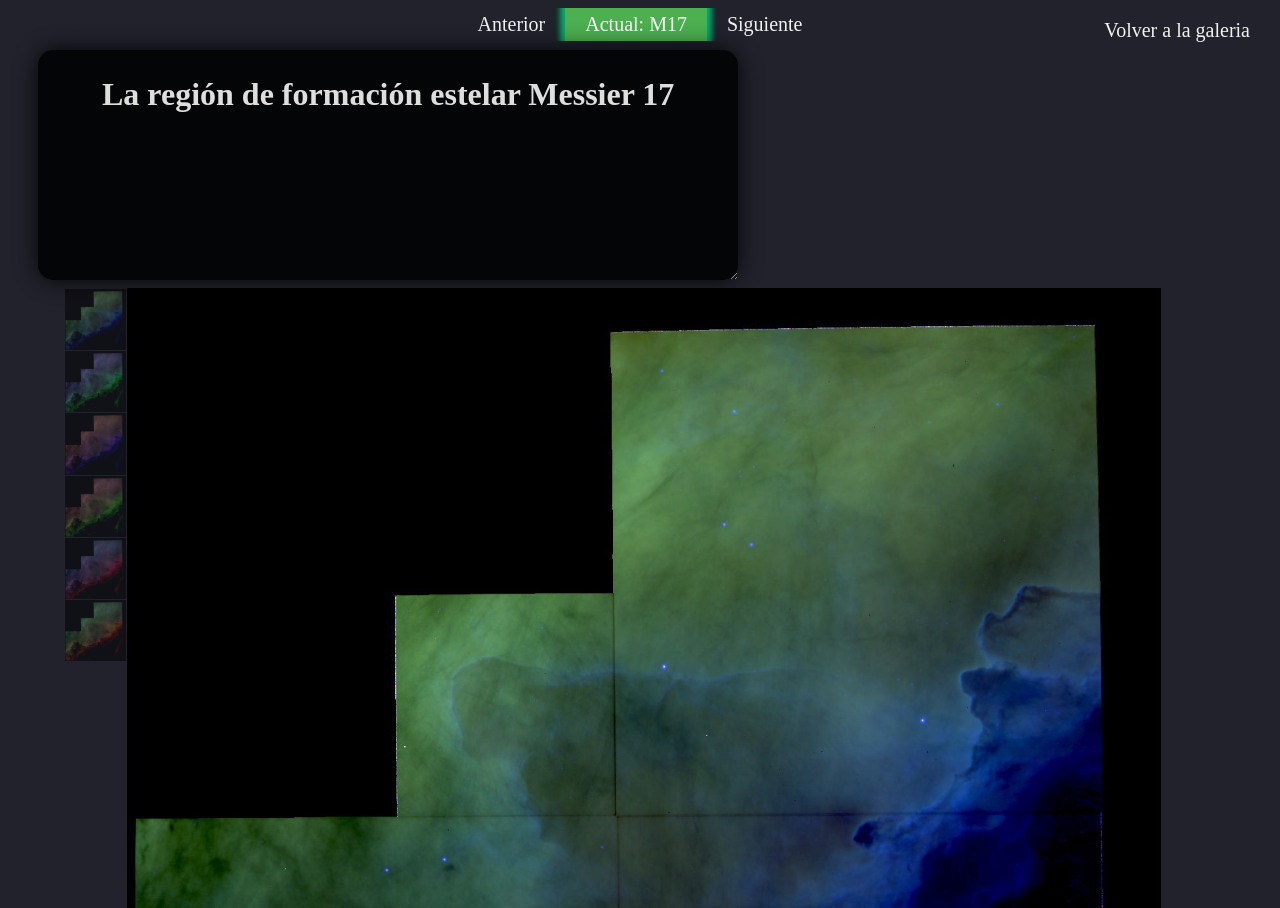
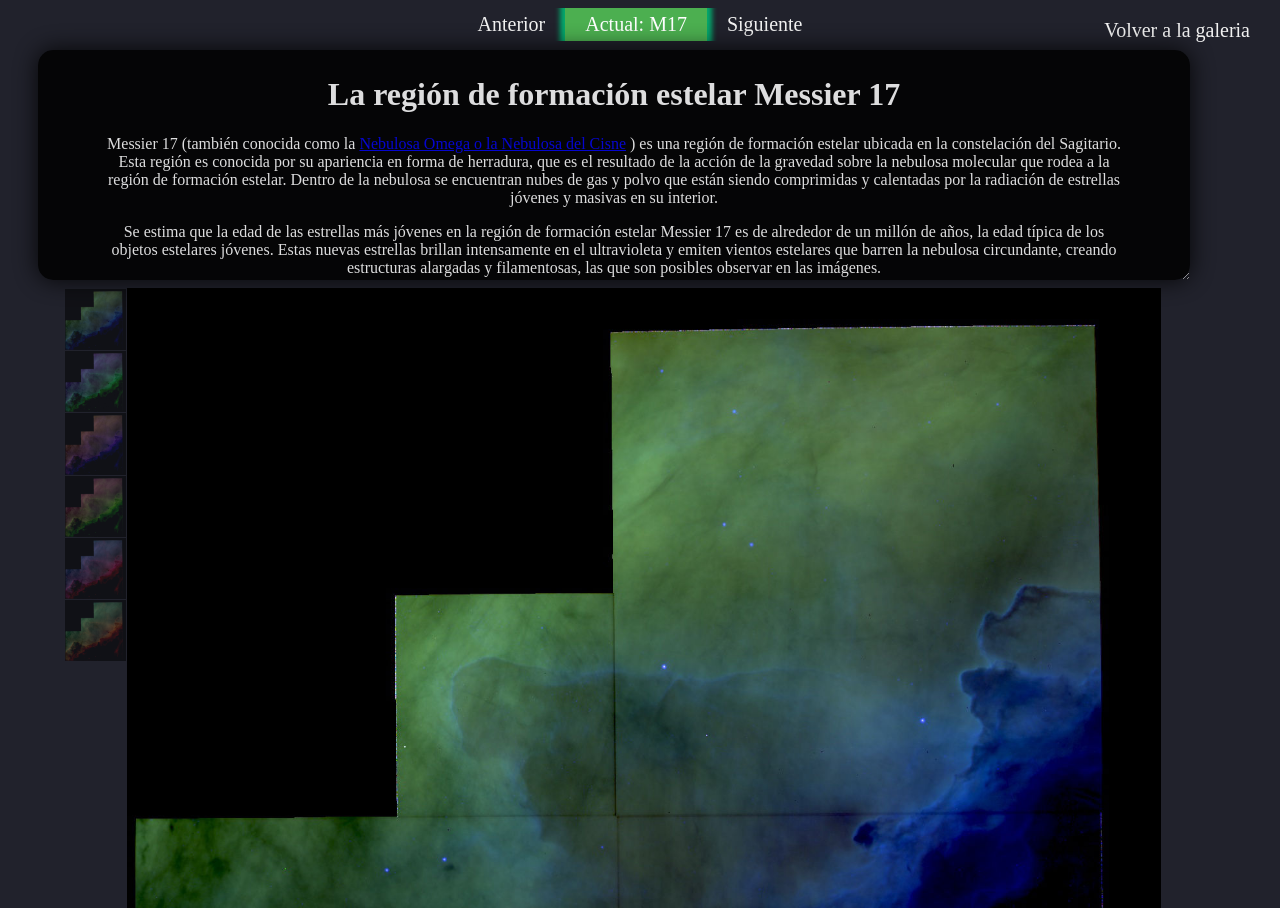
Before and after one commit to nicomedinap/nicomedinap.github.io, a Jekyll site: the page Galeria/HST/MostrarImagenesM17_SFR.html, which Jekyll copies as it is, in a window 1280 px wide. Built offline with Jekyll 4.4.1, drawn with Linux system fonts in a browser that asks for light colours.

Commit message:
Update MostrarImagenesM17_SFR.html

```diff
--- a/Galeria/HST/MostrarImagenesM17_SFR.html
+++ b/Galeria/HST/MostrarImagenesM17_SFR.html
@@ -176,7 +176,11 @@
 		<div class="CajaInfo" >
 			<h1 class="page_title"> La región de formación estelar Messier 17 </h1>
 
-			<p> </p>
+			<p> Messier 17 (también conocida como la <a href="https://es.wikipedia.org/wiki/Nebulosa_Omega" target="_blank">Nebulosa Omega o la Nebulosa del Cisne</a> ) es una región de formación estelar ubicada en la constelación del Sagitario. Esta región es conocida por su apariencia en forma de herradura, que es el resultado de la acción de la gravedad sobre la nebulosa molecular que rodea a la región de formación estelar. Dentro de la nebulosa se encuentran nubes de gas y polvo que están siendo comprimidas y calentadas por la radiación de estrellas jóvenes y masivas en su interior.</p>
+
+			<p>Se estima que la edad de las estrellas más jóvenes en la región de formación estelar Messier 17 es de alrededor de un millón de años, la edad típica de los objetos estelares jóvenes. Estas nuevas estrellas brillan intensamente en el ultravioleta y emiten vientos estelares que barren la nebulosa circundante, creando estructuras alargadas y filamentosas, las que son posibles observar en las imágenes.</p>
+
+			<p>Messier 17 es un objeto popular para la observación y el estudio entre los astrónomos debido a su relativa cercanía y su alto nivel de actividad de formación estelar. Ha sido objeto de numerosas observaciones en múltiples longitudes de onda, desde la luz visible hasta los rayos X, lo que ha permitido a los científicos estudiar la complejidad de los procesos de formación estelar en esta región.</p>
 		</div>
 
 		<div class="imagen">
```
